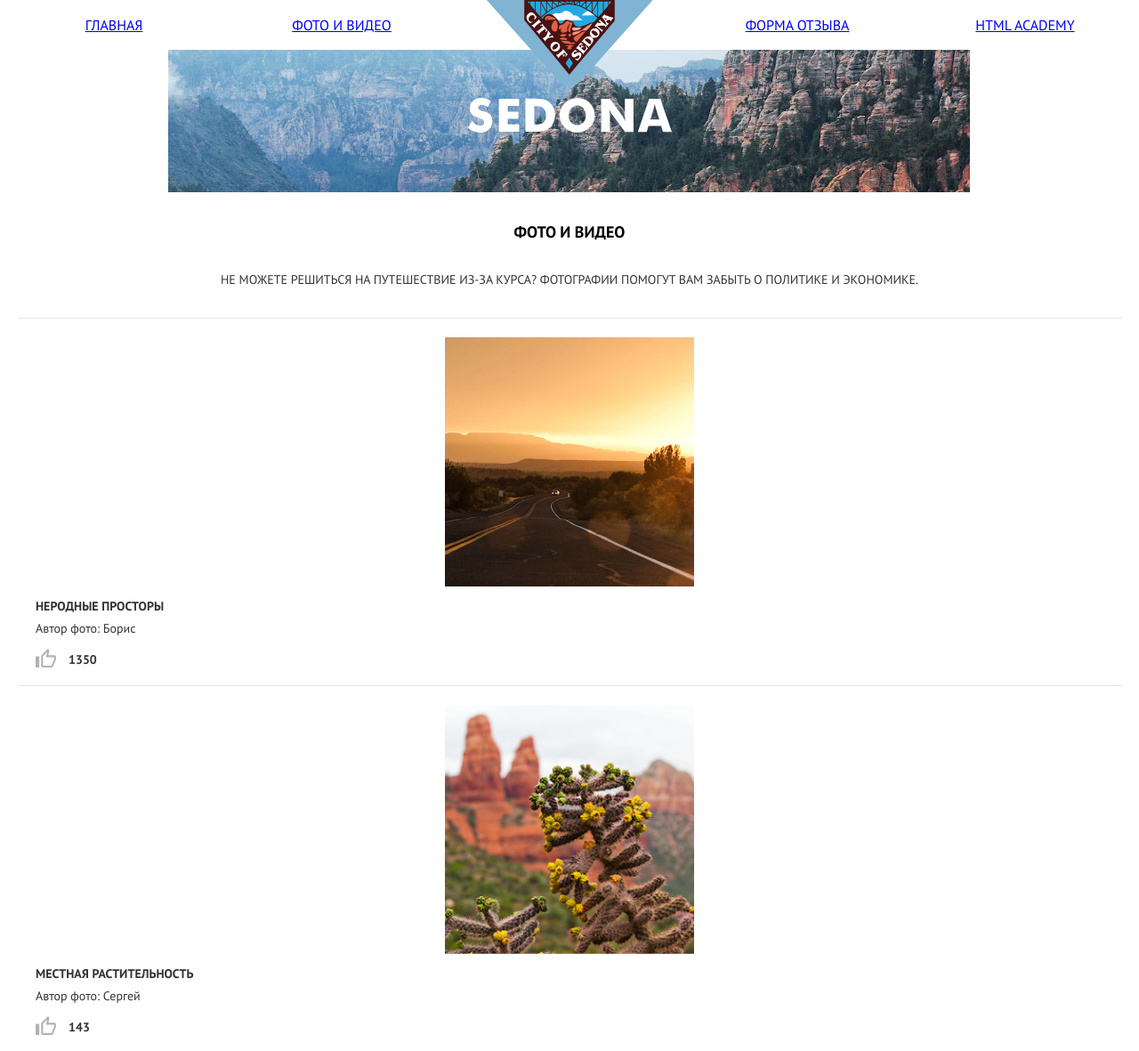
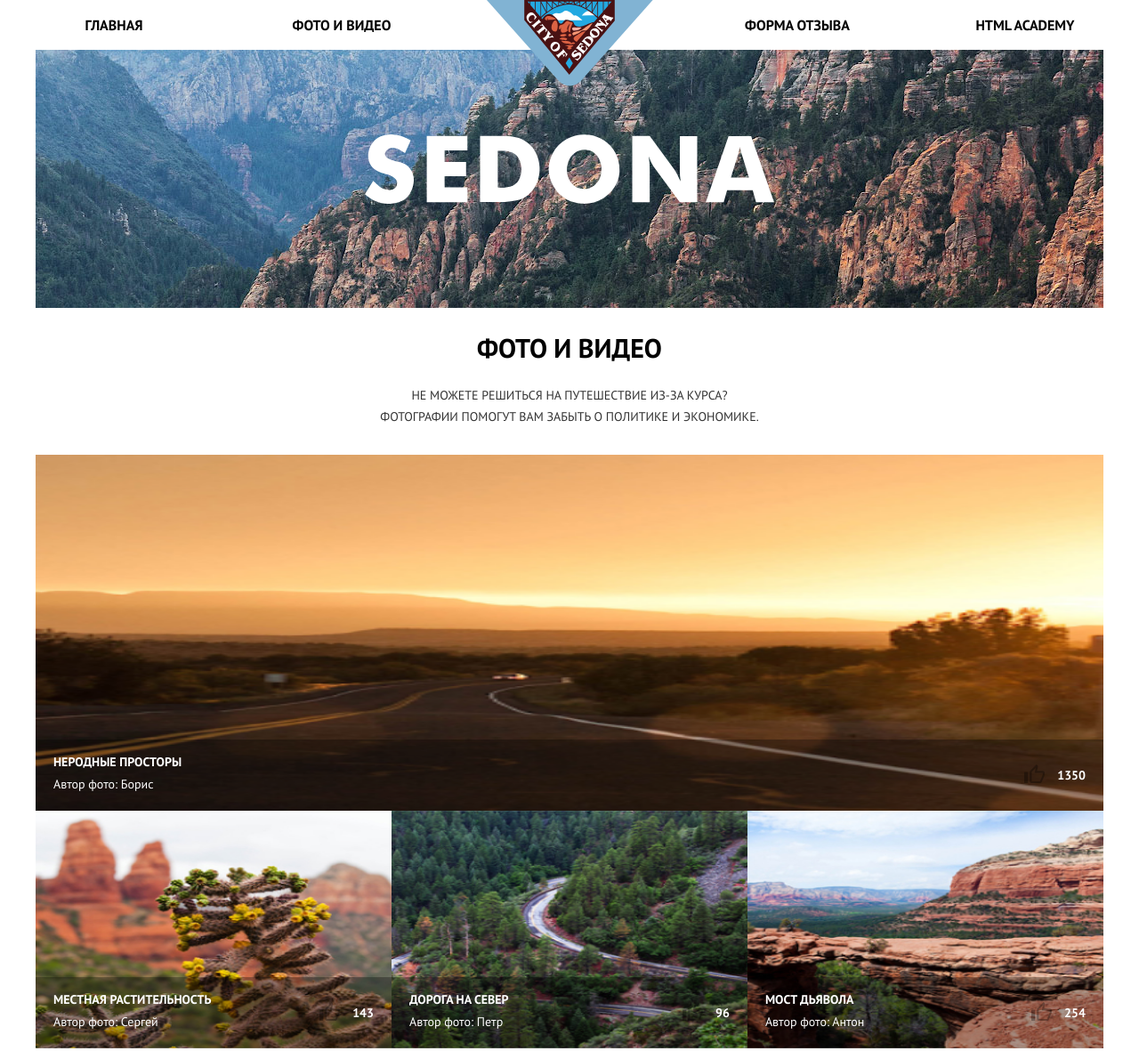
Before and after one commit to Rex4r/801653-sedona-22, a website: page source/catalog.html in a window 1280 px wide. Shown: the top 1181 px of the page at 89% size. Drawn offline with nearby package versions, Linux system fonts and the light colour scheme; files that its build step writes are made by us from their sources.

Commit message:
module4-task3

```diff
--- a/source/catalog.html
+++ b/source/catalog.html
@@ -17,16 +17,16 @@
     <div class="main-nav__wrapper">
       <ul class="main-nav__list">
         <li class="main-nav__item">
-          <a href="/">Главная</a>
+          <a href="/" class="main-nav__link">Главная</a>
         </li>
         <li class="main-nav__item">
-          <a href="javascript:void(0);">Фото и видео</a>
+          <a href="javascript:void(0);" class="main-nav__link">Фото и видео</a>
         </li>
         <li class="main-nav__item">
-          <a href="/form.html">Форма отзыва</a>
+          <a href="/form.html" class="main-nav__link">Форма отзыва</a>
         </li>
         <li class="main-nav__item">
-          <a href="https://htmlacademy.ru/intensive/adaptive">HTML ACADEMY</a>
+          <a href="https://htmlacademy.ru/intensive/adaptive" class="main-nav__link">HTML ACADEMY</a>
         </li>
       </ul>
     </div>
@@ -42,7 +42,7 @@
   <section class="intro">
     <div class="intro__wrapper intro__wrapper--catalog-page wrapper">
       <h1 class="intro__title title">Фото и видео</h1>
-      <div class="intro__text text">Не можете решиться на путешествие из-за курса? Фотографии помогут вам забыть о политике и экономике.</div>
+      <div class="intro__text text">Не можете решиться на путешествие из-за курса?<br>Фотографии помогут вам забыть о политике и экономике.</div>
     </div>
   </section>
 
@@ -50,13 +50,15 @@
     <div class="wrapper">
       <h2 class="hidden">Фотографии</h2>
       <div class="gallery__list">
-        <div class="gallery__item">
+        <div class="gallery__item gallery__item--big-img">
           <a href="img/gallery/photo-1.jpg" class="gallery__photo">
             <img src="img/gallery/photo-1-mobile.jpg" alt="Неродные просторы" class="gallery__image">
           </a>
+          <div class="gallery__description">
             <div class="gallery__info">
               <h3 class="gallery__title text">Неродные просторы</h3>
               <div class="gallery__author text">Автор фото: Борис</div>
+            </div>
             <div class="gallery__likes text">1350</div>
           </div>
         </div>
@@ -64,9 +66,11 @@
           <a href="img/gallery/photo-2.jpg" class="gallery__photo">
             <img src="img/gallery/photo-2-mobile.jpg" alt="Местная растительность" class="gallery__image">
           </a>
+          <div class="gallery__description">
             <div class="gallery__info">
               <h3 class="gallery__title text">Местная растительность</h3>
               <div class="gallery__author text">Автор фото: Сергей</div>
+            </div>
             <div class="gallery__likes text">143</div>
           </div>
         </div>
@@ -74,19 +78,21 @@
           <a href="img/gallery/photo-3.jpg" class="gallery__photo">
             <img src="img/gallery/photo-3-mobile.jpg" alt="Дорога на север" class="gallery__image">
           </a>
+          <div class="gallery__description">
             <div class="gallery__info">
               <h3 class="gallery__title text">Дорога на север</h3>
               <div class="gallery__author text">Автор фото: Петр</div>
+            </div>
             <div class="gallery__likes text">96</div>
           </div>
         </div>
         <div class="gallery__item">
-          <a href="img/gallery/photo-4.jpg" class="gallery__photo">
-            <img src="img/gallery/photo-4-mobile.jpg" alt="Мост дьявола" class="gallery__image">
-          </a>
+          <a href="img/gallery/photo-4.jpg" class="gallery__photo"><img src="img/gallery/photo-4-mobile.jpg" alt="Мост дьявола" class="gallery__image"></a>
+          <div class="gallery__description">
             <div class="gallery__info">
               <h3 class="gallery__title text">Мост дьявола</h3>
               <div class="gallery__author text">Автор фото: Антон</div>
+            </div>
             <div class="gallery__likes text">254</div>
           </div>
         </div>
--- a/source/sass/blocks/gallery.scss
+++ b/source/sass/blocks/gallery.scss
@@ -1,20 +1,61 @@
 @import "../global/variables";
+
+.gallery__list {
+  @media (min-width: $tablet-width) {
+    display: flex;
+    flex-wrap: wrap;
+  }
+}
 
 .gallery__item {
   position: relative;
+
+  @media (max-width: $mobile-only-width) {
     padding: 22px 0 17px;
 
     &::before {
-    content: "";
       position: absolute;
       top: 0;
       left: 0;
-    background-color: #e5e5e5;
+      content: "";
       width: 100%;
       height: 1px;
       margin-right: -$wrapper-side-padding;
       margin-left: -$wrapper-side-padding;
       padding: 0 $wrapper-side-padding;
+      background-color: #e5e5e5;
+    }
+  }
+
+  @media (min-width: $tablet-width) {
+    flex: 0 0 50%;
+
+    @media (max-width: $not-desktop-width) {
+      &:nth-child(2n + 3) .gallery__description {
+        background-color: #EAEAEA;
+      }
+    }
+
+    &--big-img {
+      flex: 0 0 100%;
+    }
+
+    .gallery__image {
+      width: 100%;
+      height: 267px;
+    }
+
+    &--big-img .gallery__image {
+      height: 400px;
+    }
+  }
+
+  @media (min-width: $desktop-width) {
+    flex: 0 0 33.33%;
+
+    &--big-img {
+      flex: 0 0 100%;
+    }
   }
 }
 
@@ -22,11 +63,36 @@
   display: block;
 }
 
-.gallery__info {
+.gallery__image {
+  display: block;
+}
+
+.gallery__description {
   text-align: left;
 
   .text {
     line-height: 24px;
+
+    @media (min-width: $desktop-width) {
+      color: $fc-light;
+    }
+  }
+
+  @media (min-width: $tablet-width) {
+    display: flex;
+    align-items: center;
+    justify-content: space-between;
+    height: 80px;
+    padding: 0 20px;
+    background-color: #F2F2F2;
+  }
+
+  @media (min-width: $desktop-width) {
+    position: absolute;
+    bottom: 0;
+    box-sizing: border-box;
+    width: 100%;
+    background-color: rgba(0, 0, 0, 0.3);
   }
 }
 
@@ -35,14 +101,14 @@
 }
 
 .gallery__author {
+  margin-bottom: 11px;
   text-transform: none;
-  margin-bottom: 11px;
 }
 
 .gallery__likes {
   padding-left: 37px;
+  font-weight: bold;
   background-image: url("../img/icon-like.svg");
+  background-repeat: no-repeat;
   background-position: left top;
-  background-repeat: no-repeat;
-  font-weight: bold;
 }
--- a/source/sass/blocks/intro.scss
+++ b/source/sass/blocks/intro.scss
@@ -21,6 +21,12 @@
     .intro__text {
       line-height: 24px;
     }
+
+    .intro__title {
+      @media (min-width: $tablet-width) {
+        font-size: 30px;
+      }
+    }
   }
 
   &--catalog-page {
@@ -29,6 +35,10 @@
 
     .intro__title {
       margin-bottom: 28px;
+
+      @media (min-width: $tablet-width) {
+        font-size: 30px;
+      }
     }
 
     .intro__text {
@@ -40,3 +50,11 @@
 .intro__title {
   margin-bottom: 26px;
 }
+
+.intro__text br {
+  display: none;
+
+  @media (min-width: $tablet-width) {
+    display: inline;
+  }
+}
--- a/source/sass/blocks/presentation.scss
+++ b/source/sass/blocks/presentation.scss
@@ -2,8 +2,13 @@
 
 .presentation__info {
   position: relative;
-  padding: 33px 0 10px;
+  padding: 33px 0;
 
+  @media (min-width: $tablet-width) {
+    padding: 60px 0 65px;
+  }
+
+  @media (max-width: $mobile-only-width) {
     &::before {
       content: "";
       position: absolute;
@@ -17,21 +22,37 @@
       padding: 0 $wrapper-side-padding;
     }
   }
+}
 
 .presentation__title {
   margin-bottom: 30px;
+
+  @media (min-width: $tablet-width) {
+    font-size: 30px;
+  }
 }
 
 .presentation__text {
   line-height: 24px;
 }
 
-.presentation__video {
-  max-width: 100%;
-}
-
 .presentation__video-wrapper {
   margin-right: -$wrapper-side-padding;
   margin-left: -$wrapper-side-padding;
   margin-bottom: 77px;
+
+  @media (min-width: $tablet-width) {
+    margin: 0 0 85px;
   }
+}
+
+.presentation__video {
+  width: auto;
+  height: 200px;
+
+  @media (min-width: $tablet-width) {
+    width: 100%;
+    height: 500px;
+    max-width: 800px;
+  }
+}
--- a/source/sass/blocks/welcome.scss
+++ b/source/sass/blocks/welcome.scss
@@ -1,19 +1,32 @@
+@import "../global/variables";
+
+.welcome {
+  background-image: url("../img/back-desktop.jpg");
+  background-position: center bottom;
+  background-repeat: no-repeat;
+}
+
 .welcome__wrapper {
   height: 389px;
-  background-image: url("../img/back-desktop.jpg");
-  background-position: center;
-  background-repeat: no-repeat;
-  background-size: auto 389px;
+
+  &--secondary-page {
+    height: 160px;
+
+    @media (min-width: $tablet-width) {
+      height: 290px;
+    }
+
+    .welcome__image {
+      margin-top: 54px;
+
+      @media (min-width: $tablet-width) {
+        width: 460px;
+        margin-top: 95px;
+      }
+    }
+  }
 }
 
 .welcome__image {
   margin-top: 90px;
 }
-
-.welcome__wrapper--secondary-page {
-  height: 160px;
-
-  .welcome__image {
-    margin-top: 54px;
-  }
-}
--- a/source/sass/global/global.scss
+++ b/source/sass/global/global.scss
@@ -11,6 +11,10 @@
   position: relative;
   margin: 0 auto;
   padding: 0 $wrapper-side-padding;
+
+  @media (min-width: $tablet-width) {
+    max-width: 648px;
+  }
 
   @media (min-width: $desktop-width) {
     max-width: 1200px;
--- a/source/sass/global/variables.scss
+++ b/source/sass/global/variables.scss
@@ -9,4 +9,5 @@ $input-darkest: #d5d5d5;
 $wrapper-side-padding: 20px;
 $mobile-only-width: 767px;
 $tablet-width: 768px;
+$not-desktop-width: 1199px;
 $desktop-width: 1200px;
```
Also changed, not shown: source/form.html (+2 -2 lines). Lines whose indentation alone changed are shown as unchanged.
